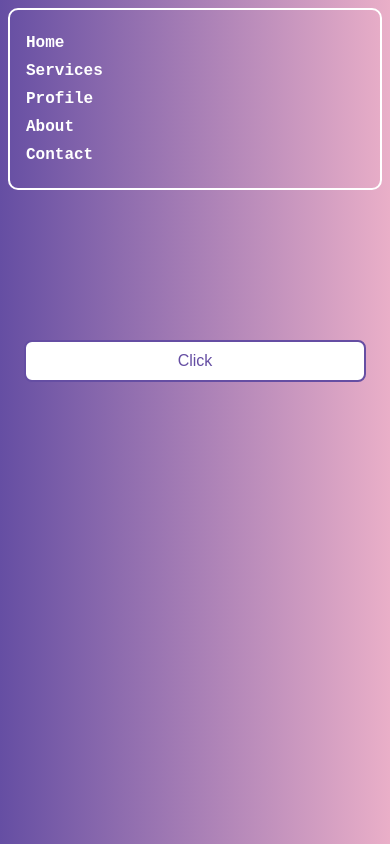
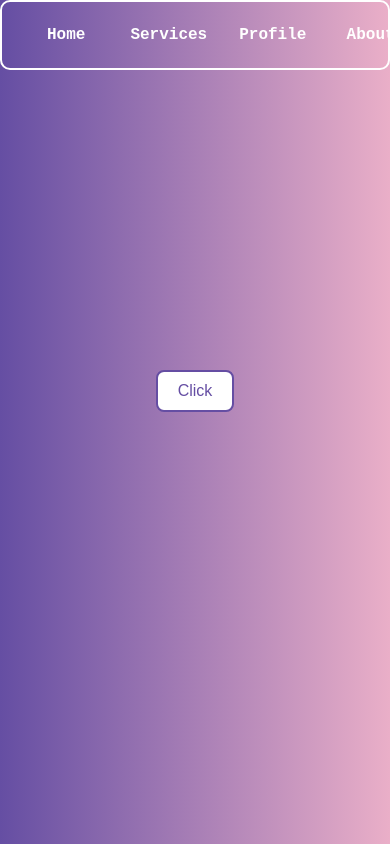
Before and after one commit to sharyu08/button-002, a plain HTML site: page index.html in a window 390 px wide. Drawn offline with Linux system fonts and the light colour scheme; a web font is replaced by a local one.

Commit message:
Update index.html

```diff
--- a/index.html
+++ b/index.html
@@ -9,16 +9,18 @@
     <style>
         body {
             background: linear-gradient(to right, #654ea3, #eaafc8);
+            margin: 0;
+            font-family: 'Intel One Mono', monospace;
         }
 
         nav {
             display: flex;
             align-items: center;
-            background-color: linear-gradient(to right, #654ea3, #eaafc8);
-            font-family: 'Intel One Mono', monospace;
+            background: linear-gradient(to right, #654ea3, #eaafc8);
             color: white;
             border: 2px solid white;
             border-radius: 10px;
+            overflow-x: auto;
         }
 
         nav ul {
@@ -26,10 +28,19 @@
             flex-direction: row;
             justify-content: space-between;
             align-items: center;
-            width: 100%;
             list-style: none;
             cursor: pointer;
             padding: 0.5rem 1rem;
+            margin: 0;
+            width: 100%;
+            min-width: 500px; /* Prevents items from collapsing on small phones */
+        }
+
+        nav ul li {
+            padding: 1rem;
+            flex: 1;
+            text-align: center;
+            color: white;
         }
 
         .Button_c {
@@ -39,7 +50,7 @@
             margin-top: 300px;
         }
 
-        .Button_c Button {
+        .Button_c button {
             background-color: white;
             color: #654ea3;
             border: 2px solid #654ea3;
@@ -50,29 +61,10 @@
             transition: background-color 0.3s, color 0.3s, transform 0.3s;
         }
 
-        .Button_c Button:hover {
+        .Button_c button:hover {
             background-color: #654ea3;
             color: white;
             transform: scale(1.05);
-        }
-
-
-        @media screen and (max-width: 600px) {
-            nav ul {
-                flex-direction: column;
-                align-items: flex-start;
-                gap: 10px;
-            }
-
-            .Button_c {
-                margin-top: 150px;
-                padding: 0 1rem;
-            }
-
-            .Button_c Button {
-                width: 100%;
-                text-align: center;
-            }
         }
     </style>
 </head>
```
